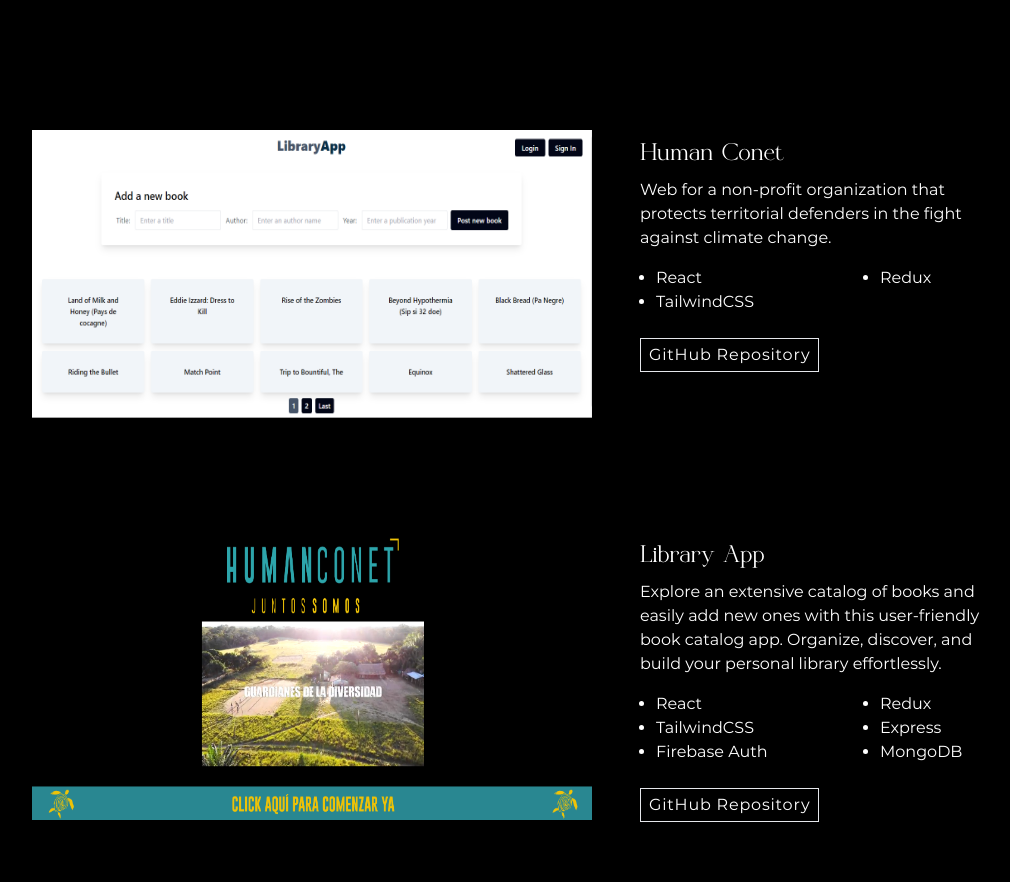
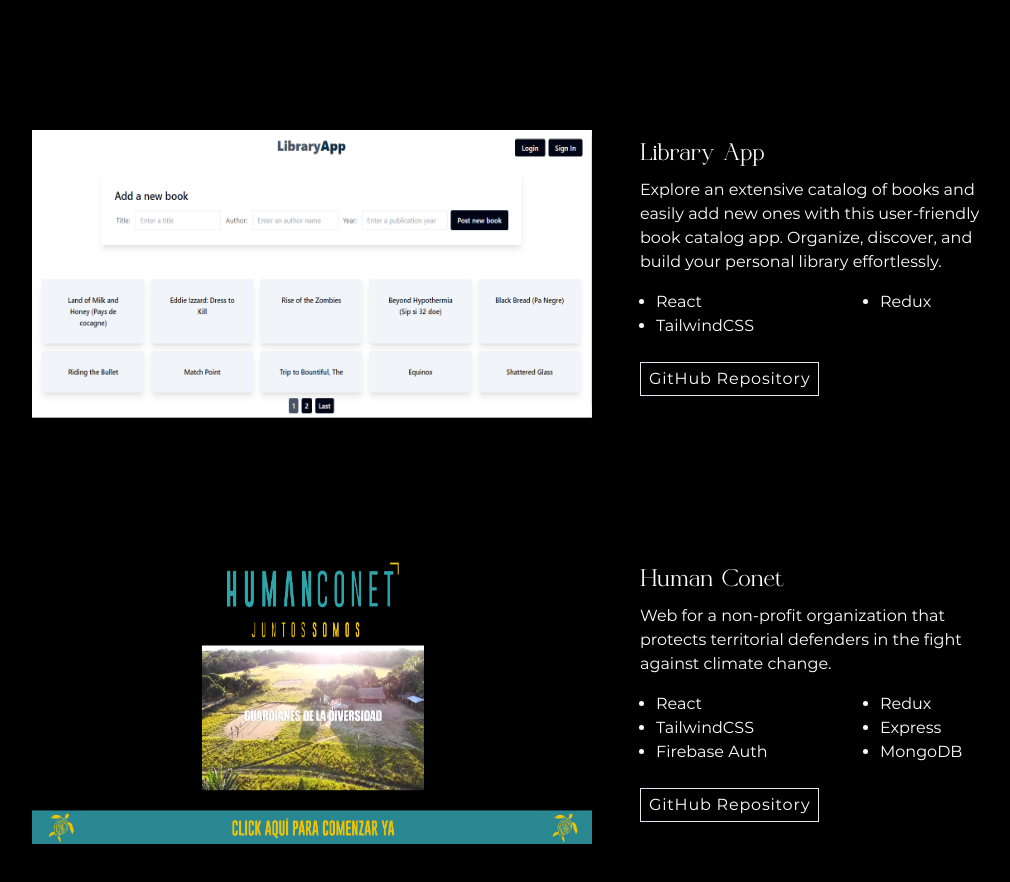
Before and after one commit to MNazar8/Portfolio, a React (Vite) app: page / in a window 1280 px wide. Shown: the part 1320-2202 px from the top of the page, without its empty margins (48-1058 px from the left). Built offline with nearby package versions, Linux system fonts and the light colour scheme.

Commit message:
fix projects

```diff
--- a/src/components/Projects.jsx
+++ b/src/components/Projects.jsx
@@ -15,16 +15,16 @@ function Projects() {
             toolsUsed: ['React', 'Redux', 'TailwindCSS', 'Node.Js', 'Express', 'PostgreSQL']
         },
         {
-            name: 'Human Conet',
-            description: 'Web for a non-profit organization that protects territorial defenders in the fight against climate change.',
+            name: 'Library App',
+            description: 'Explore an extensive catalog of books and easily add new ones with this user-friendly book catalog app. Organize, discover, and build your personal library effortlessly.',
             image: library,
             gitHub: 'https://github.com/MNazar8/Library',
             link: 'https://library-five-alpha.vercel.app/',
             toolsUsed: ['React', 'Redux', 'TailwindCSS']
         },
         {
-            name: 'Library App',
-            description: 'Explore an extensive catalog of books and easily add new ones with this user-friendly book catalog app. Organize, discover, and build your personal library effortlessly.',
+            name: 'Human Conet',
+            description: 'Web for a non-profit organization that protects territorial defenders in the fight against climate change.',
             image: humanConet,
             gitHub: 'https://github.com/kymi03/PF-HUMAN-CONECT',
             link: 'https://pf-human-conect.vercel.app/',
```
